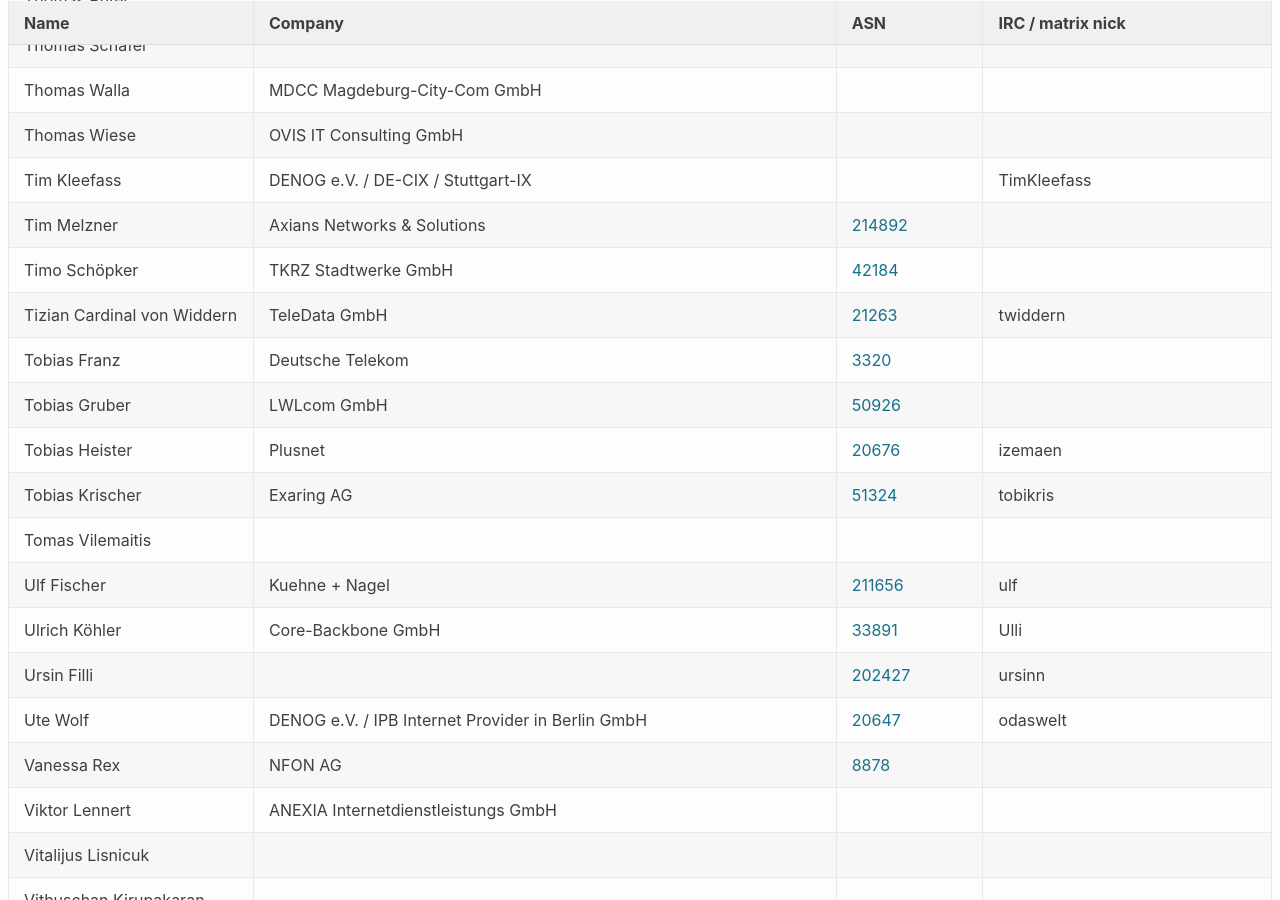
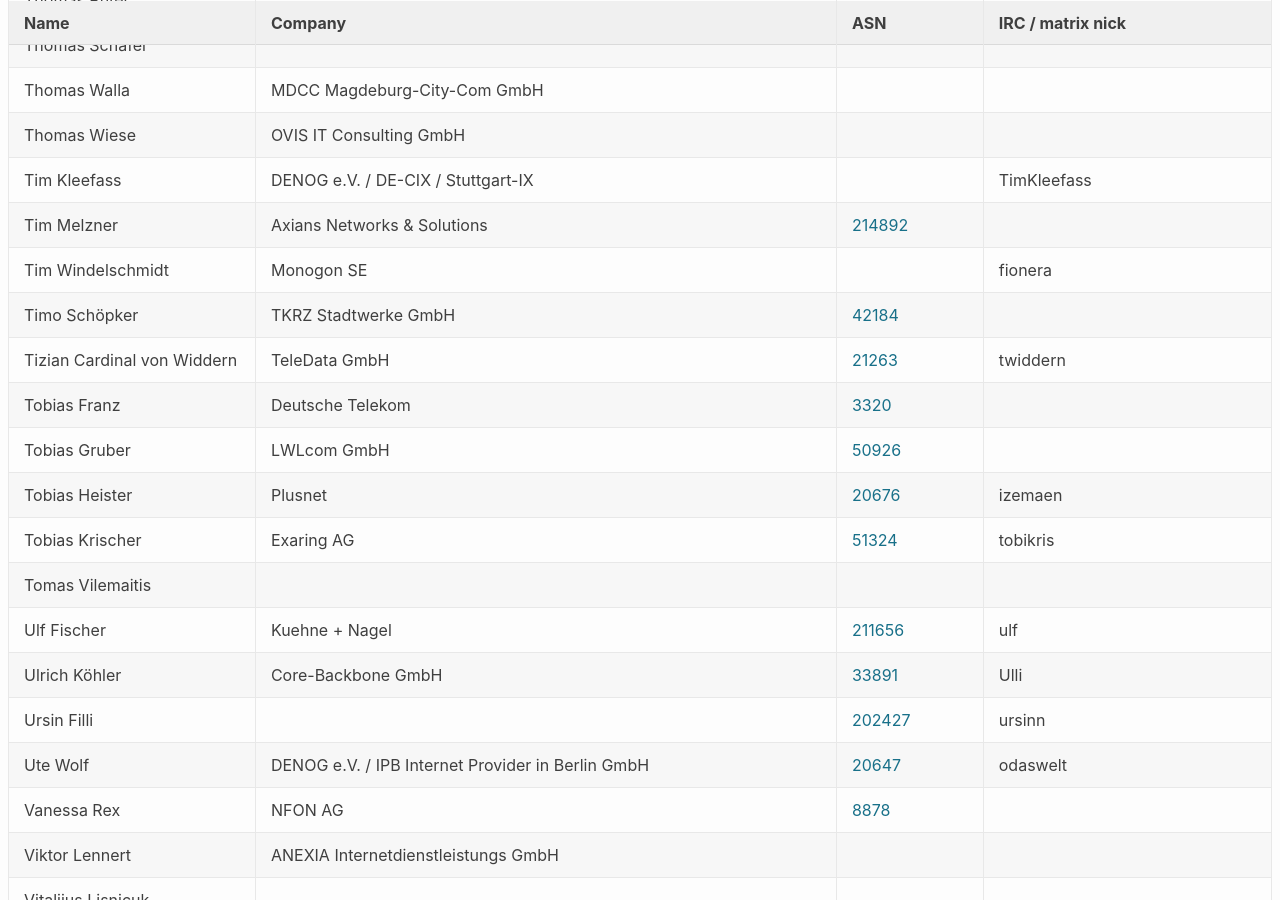
Before and after one commit to denog/pretix-attendeelist, a Jekyll site: the page built from denog16/index.markdown, in a window 1280 px wide and 900 px high, scrolled down 15055 px. Built offline with Jekyll 4.4.1, drawn with Linux system fonts in a browser that asks for light colours.

Commit message:
Latest data: Mon Oct 14 12:12:47 UTC 2024

```diff
--- a/_data/attendees_denog16_onsite.json
+++ b/_data/attendees_denog16_onsite.json
@@ -2010,6 +2010,12 @@
     "asn": "42184"
   },
   {
+    "name": "Tim Windelschmidt",
+    "company": "Monogon SE",
+    "irc": "fionera",
+    "asn": null
+  },
+  {
     "name": "Tizian Cardinal von Widdern",
     "company": "TeleData GmbH",
     "irc": "twiddern",
```
